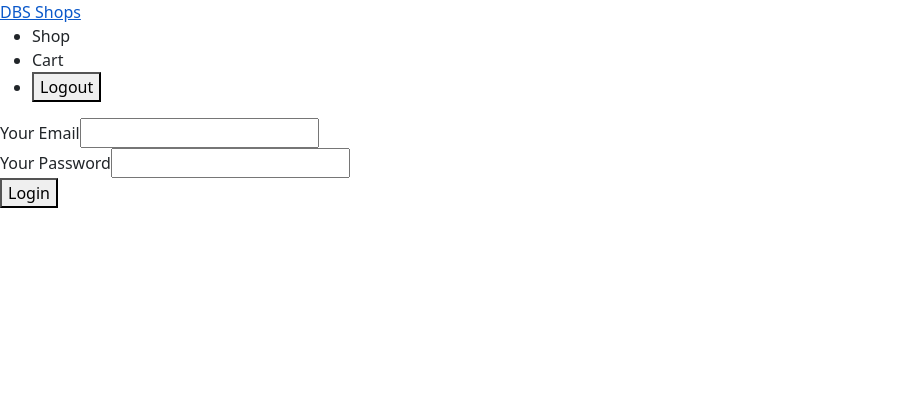
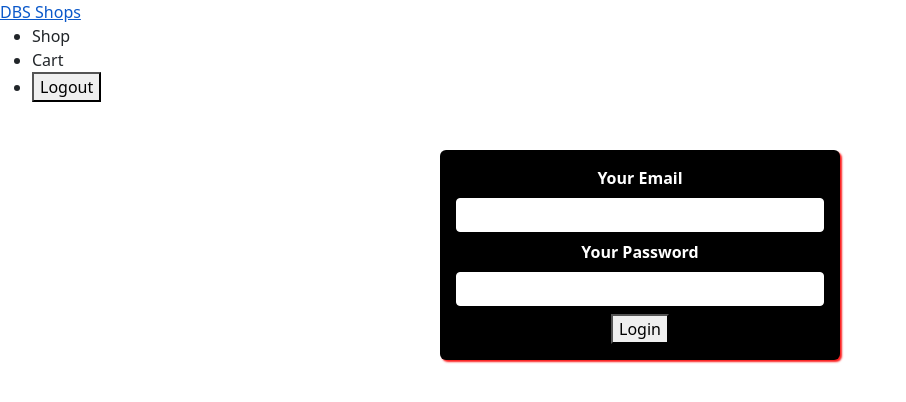
Before and after one commit to Jimzyeow/2022SEED, a React (Create React App) app in the folder frontend/: page / in a window 1280 px wide. Shown: the top 402 px of the page, without its empty margins (0-906 px from the left). Built offline with nearby package versions, Linux system fonts and the light colour scheme.

Commit message:
added simple styling for login page

```diff
--- a/frontend/src/components/Login/Login.js
+++ b/frontend/src/components/Login/Login.js
@@ -1,6 +1,8 @@
 import React, { useContext, useState, useEffect, useReducer } from "react";
 import LoginContext from "../../store/login-context";
 import { useHistory } from "react-router-dom";
+import axios from "axios";
+import classes from "./Login.module.css";
 
 const DUMMY_USER = {
   username: "eehong555@gmail.com",
@@ -79,19 +81,22 @@ function LoginPage() {
       const enteredPassword = passwordState.value;
 
       //using dummy data since no real data yet
-
-      loginCtx.login(DUMMY_USER.token, DUMMY_USER.username);
-      history.push("/cart");
+      axios
+        .get("http://127.0.0.1:8000/user?email=%40dbs.com&password=password")
+        .then((response) => {
+          console.log(response);
+        });
     }
   };
 
   return (
+    <section className={classes.auth}>
       <form onSubmit={submitHandler}>
-      <div>
+        <div className={classes.control}>
           <label htmlFor="email">Your Email</label>
           <input onChange={emailHandler} type="email" id="email" required />
         </div>
-      <div>
+        <div className={classes.control}>
           <label htmlFor="password">Your Password</label>
           <input
             onChange={passwordHandler}
@@ -101,9 +106,10 @@ function LoginPage() {
           />
         </div>
         <div>
-        <button>Login</button>
+          <button type="button">Login</button>
         </div>
       </form>
+    </section>
   );
 }
 
--- /dev/null
+++ b/frontend/src/components/Login/Login.module.css
@@ -0,0 +1,90 @@
+body,
+html {
+  height: 100%;
+}
+
+.auth {
+  height: 100%;
+  margin: 3rem auto;
+  width: 95%;
+  max-width: 25rem;
+  border-radius: 6px;
+  background-color: black;
+  box-shadow: 2px 2px 2px hsla(0, 96%, 50%, 0.911);
+  padding: 1rem;
+  text-align: center;
+  color: white;
+}
+
+.auth h1 {
+  text-align: center;
+  color: white;
+}
+
+.control {
+  margin-bottom: 0.5rem;
+}
+
+.control input:focus {
+  outline: none;
+  border-color: black;
+  background: white;
+}
+
+.control.invalid input {
+  border-color: red;
+  background: #fbdada;
+}
+
+.control label {
+  display: block;
+  color: white;
+  font-weight: bold;
+  margin-bottom: 0.5rem;
+}
+
+.control input {
+  font: inherit;
+  background-color: white;
+  color: black;
+  border-radius: 4px;
+  border: 1px solid white;
+  width: 100%;
+  text-align: left;
+  padding: 0.25rem;
+}
+
+.actions {
+  margin-top: 1.5rem;
+  display: flex;
+  flex-direction: column;
+  align-items: center;
+}
+
+.actions button {
+  cursor: pointer;
+  font: inherit;
+  color: white;
+  background-color: rgb(7, 6, 6);
+  border: 1px solid rgb(255, 5, 5);
+  border-radius: 4px;
+  padding: 0.5rem 2.5rem;
+}
+
+.actions button:hover {
+  background-color: #fc0808;
+  border-color: #fc0808;
+}
+
+.actions .toggle {
+  margin-top: 1rem;
+  background-color: transparent;
+  color: white;
+  border: none;
+  padding: 0.15rem 1.5rem;
+}
+
+.actions .toggle:hover {
+  background-color: transparent;
+  color: #fc0808;
+}
```
Lines whose indentation alone changed are shown as unchanged.
